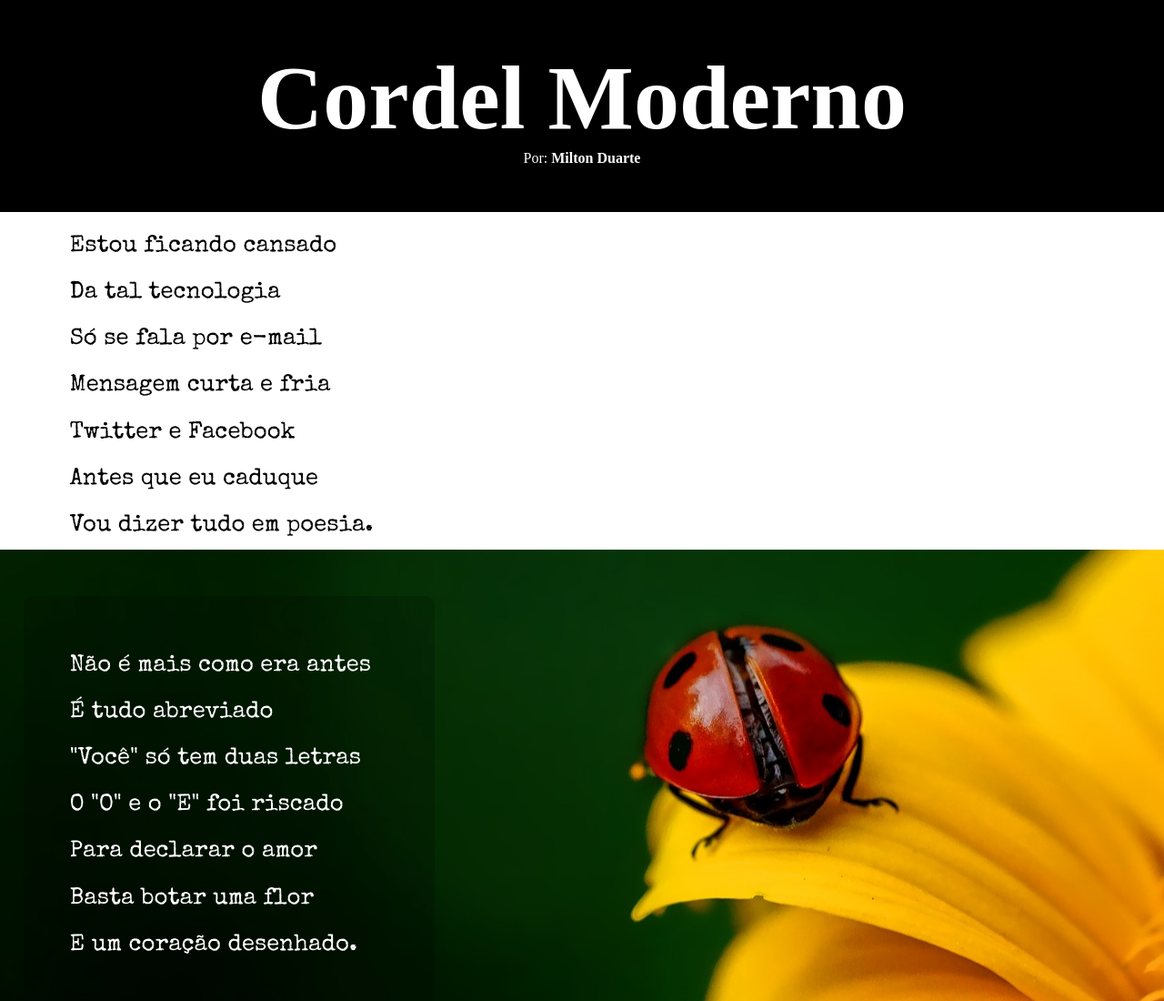
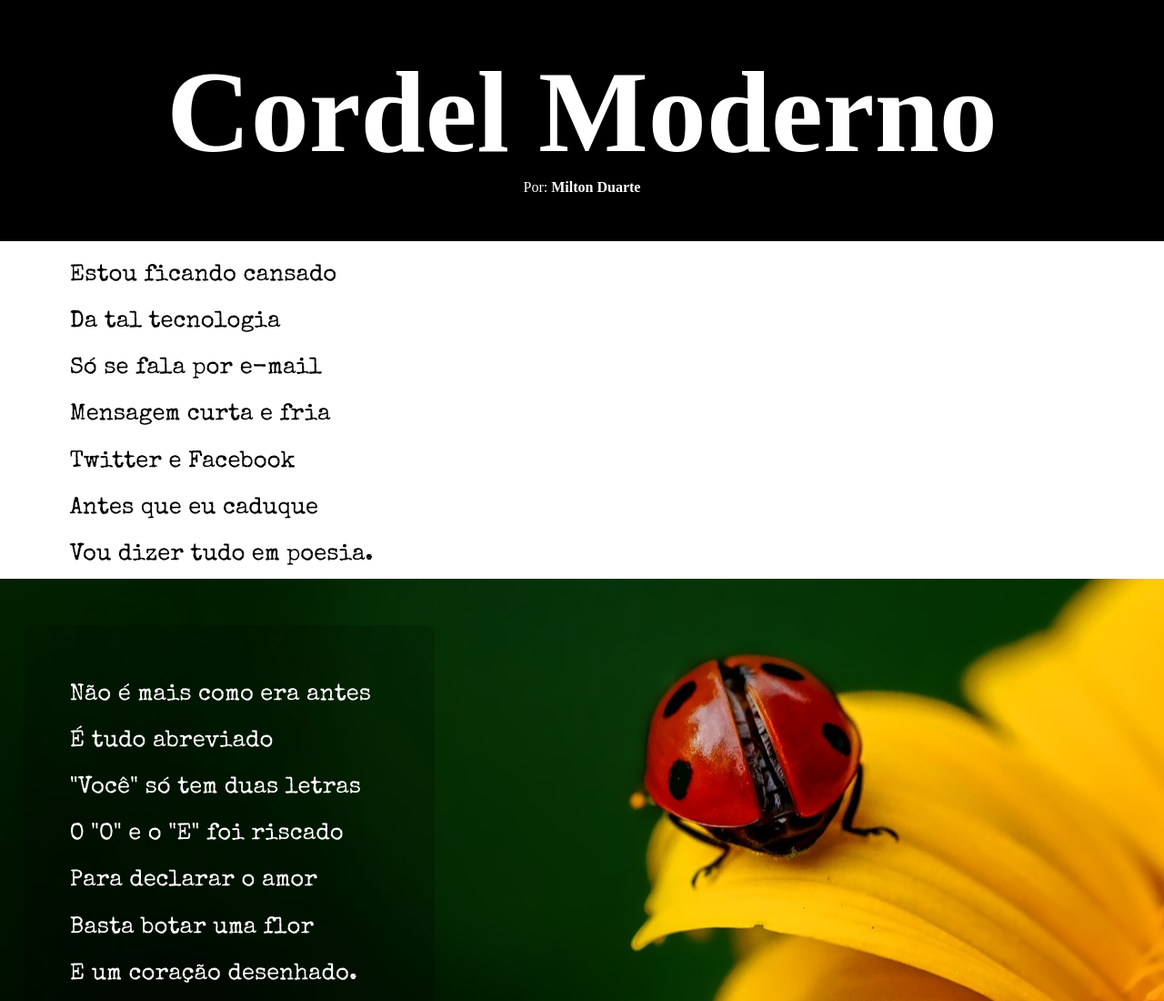
Before and after one commit to EdmarSNeves/Cordel-moderno, a plain HTML site: page index.html in a window 1280 px wide. Shown: the top 1100 px of the page at 91% size. Drawn offline with Linux system fonts and the light colour scheme.

Commit message:
mudando o h1 do hearder para ficar expansivo

```diff
--- a/style.css
+++ b/style.css
@@ -25,7 +25,7 @@ header
 {
     padding-top: 50px;
     font-weight: bold;
-    font-size: 100px;
+    font-size: 10vw;
 }
 header > p
 {
```
